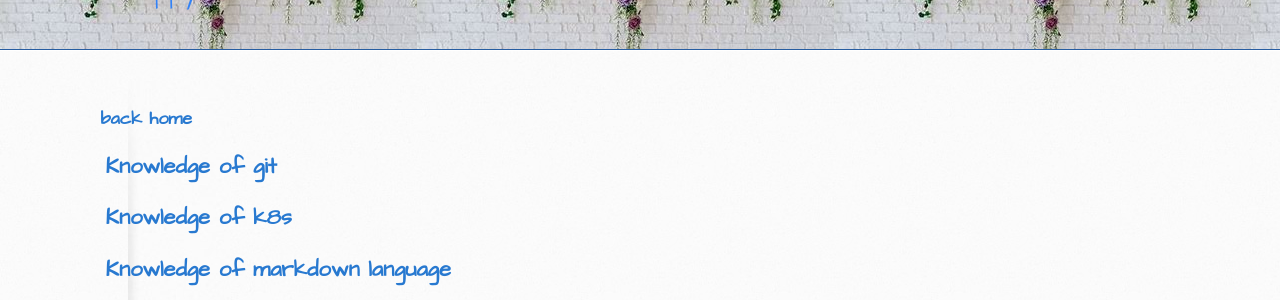
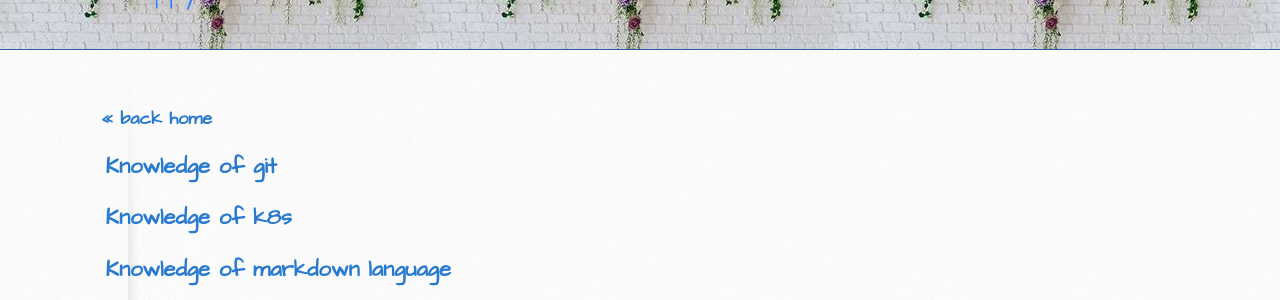
Before and after one commit to itcraftme/itcraftme, a Jekyll site: the page built from docs/it/index.md, in a window 1280 px wide. Shown: the part 185-485 px from the top of the page. Built offline with Jekyll 4.4.1, drawn with Linux system fonts in a browser that asks for light colours; our own code applies the rules of GitHub Pages for plain Markdown files.

```diff
--- a/docs/it/index.md
+++ b/docs/it/index.md
@@ -1,7 +1,7 @@
 ---
 layout: default
 ---
-###  [back home](../../index.md)
+###  [<< back home](../../index.md)
 ## [Knowledge of git](./git.md)
 ## [Knowledge of k8s](./k8s_knowledge.md)
 ## [Knowledge of markdown language](./markdown_knowledge.md)
```
